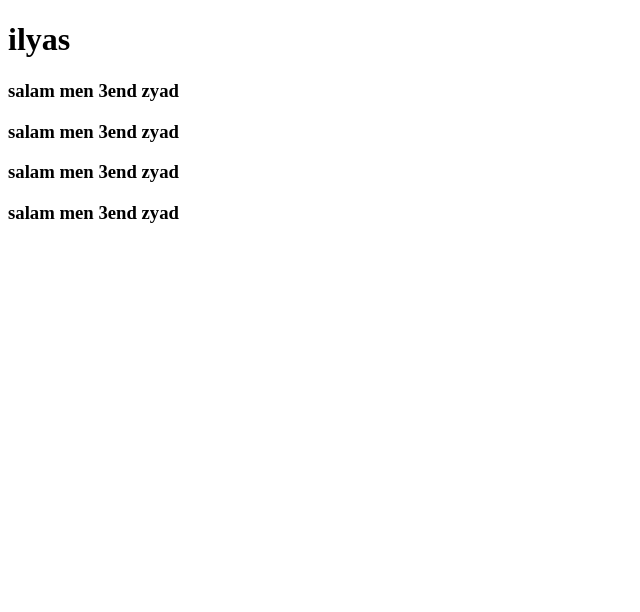
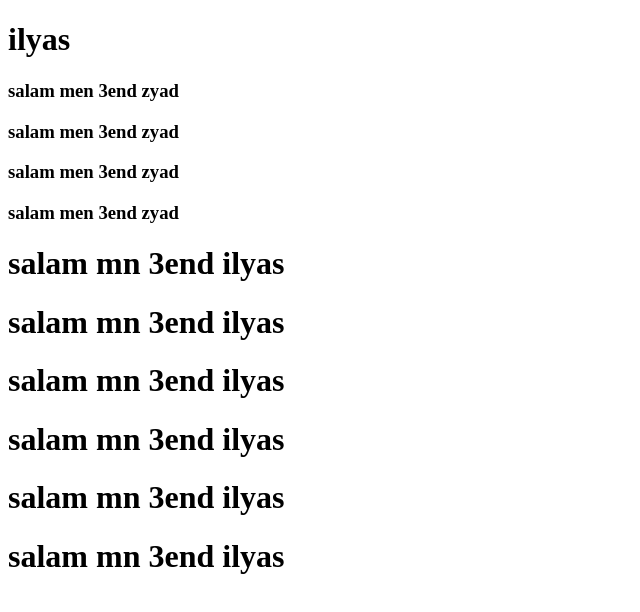
Before and after one commit to ilyaselhajni/ilyas-, a plain HTML site: page index.html in a window 1280 px wide. Shown: the whole page, without its empty margins (0-640 px from the left). Drawn offline with Linux system fonts and the light colour scheme.

Commit message:
modification2

```diff
--- a/index.html
+++ b/index.html
@@ -11,5 +11,11 @@
     <h3>salam men 3end zyad </h3>
     <h3>salam men 3end zyad </h3>
     <h3>salam men 3end zyad </h3>
+    <h1>salam mn 3end ilyas</h1>
+    <h1>salam mn 3end ilyas</h1>
+    <h1>salam mn 3end ilyas</h1>
+    <h1>salam mn 3end ilyas</h1>
+    <h1>salam mn 3end ilyas</h1>
+    <h1>salam mn 3end ilyas</h1>
 </body>
 </html>
```
